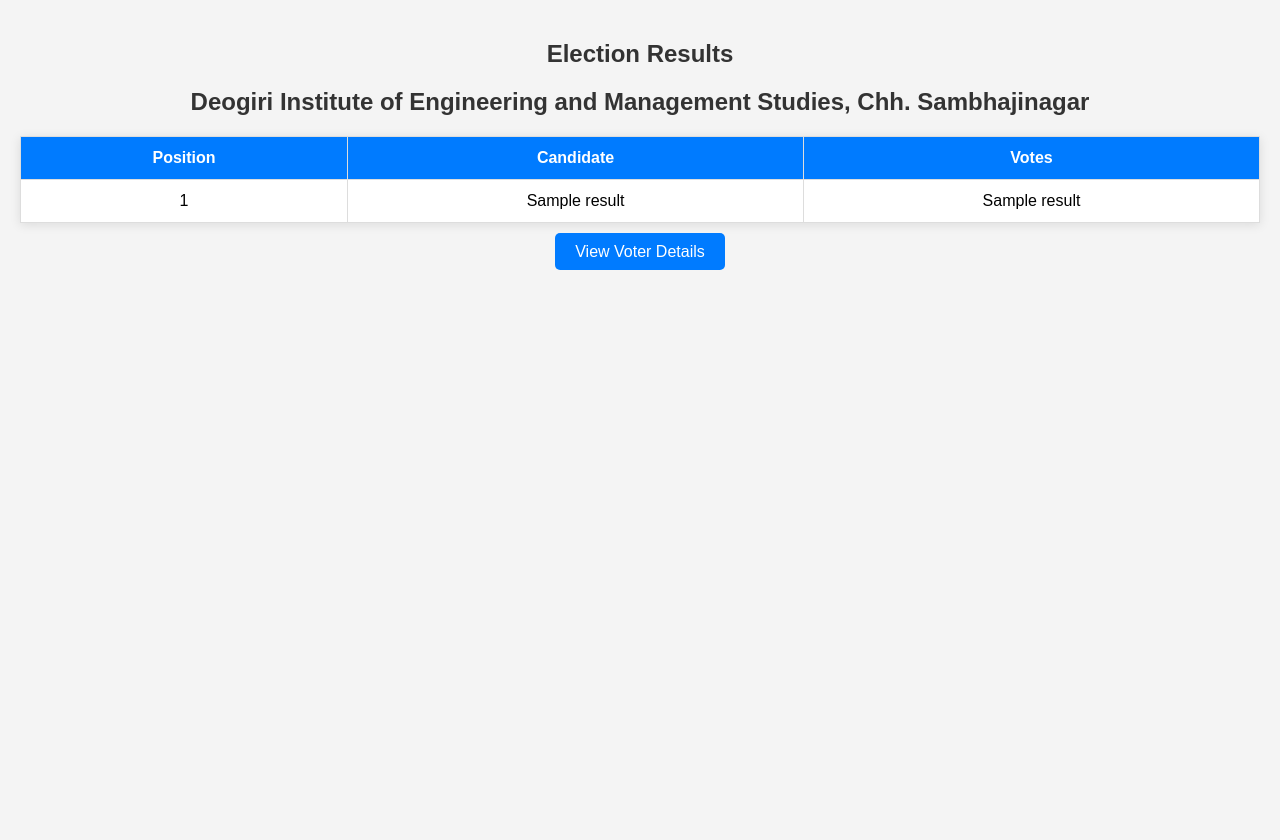
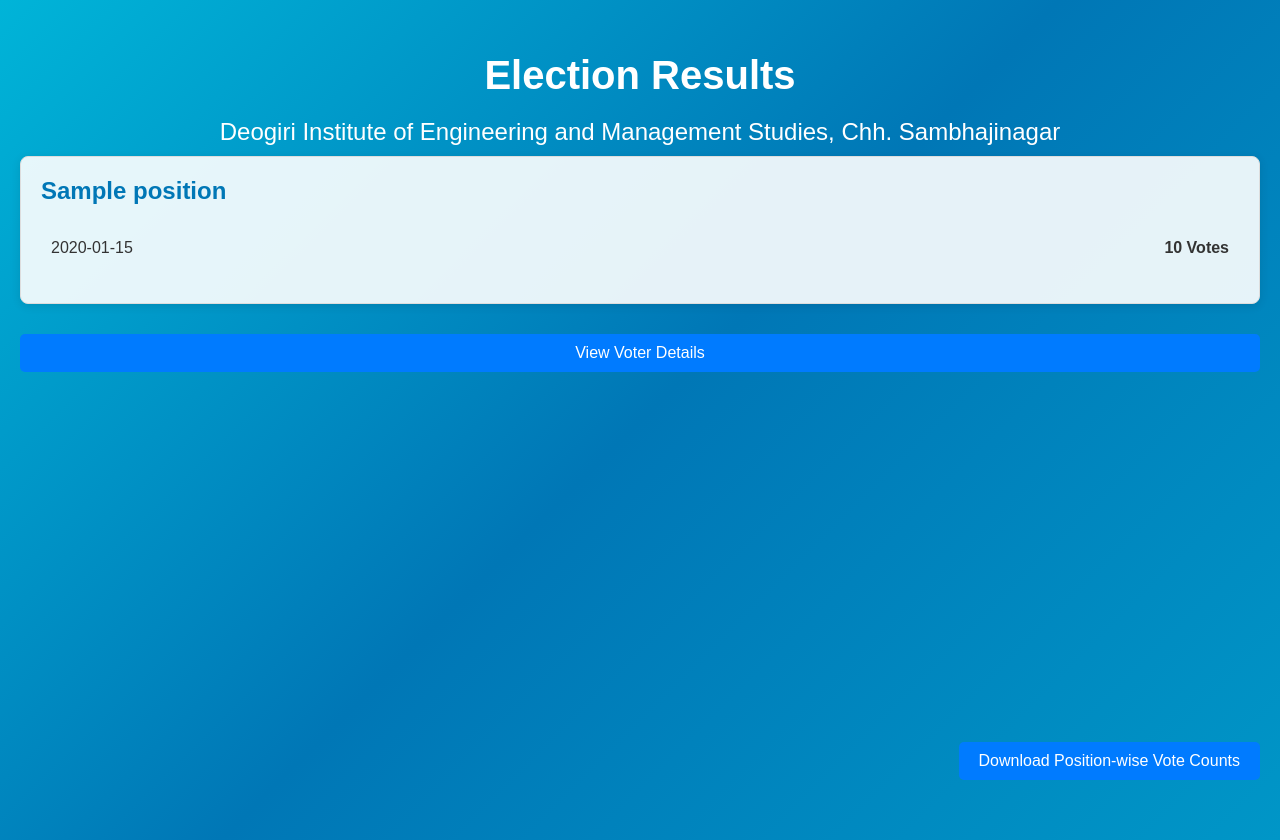
Before and after one commit to Swap-1-test/election, a Flask app: template result/templates/result.html in a window 1280 px wide. Before the commit the page ends 270 px from the top, so only its background shows below. Run offline with Flask 3, Linux system fonts and the light colour scheme; the template is opened without the code that fills it: most values are stand-ins (such as "Sample title", 1, 10 or a date in 2020); some libraries are stand-ins or nearby versions.

Commit message:
update the application code

```diff
--- a/result/app.py
+++ b/result/app.py
@@ -1,5 +1,7 @@
-from flask import Flask, render_template
+from flask import Flask, render_template, Response
 import psycopg2
+import csv
+import io
 
 app = Flask(__name__)
 
@@ -13,11 +15,18 @@ def result():
         db_cursor.execute("ROLLBACK")  # Clears any failed transaction
         db_cursor.execute("SELECT position, candidate, COUNT(*) FROM votes GROUP BY position, candidate")
         results = db_cursor.fetchall()
-        return render_template('result.html', results=results)
+
+        # Organize results by position
+        results_dict = {}
+        for position, candidate, votes in results:
+            if position not in results_dict:
+                results_dict[position] = []
+            results_dict[position].append((candidate, votes))
+
+        return render_template('result.html', results=results_dict)
     except Exception as e:
         return f"Error: {e}", 500
 
-# Route to display details of students who voted
 @app.route('/details')
 def details():
     try:
@@ -28,5 +37,45 @@ def details():
     except Exception as e:
         return f"Error: {e}", 500
 
+@app.route('/download_results')
+def download_results():
+    try:
+        db_cursor.execute("SELECT position, candidate, COUNT(*) FROM votes GROUP BY position, candidate")
+        results = db_cursor.fetchall()
+
+        # Create CSV file in memory
+        output = io.StringIO()
+        writer = csv.writer(output)
+        writer.writerow(['Position', 'Candidate', 'Votes'])  # header row
+        for row in results:
+            writer.writerow(row)
+
+        output.seek(0)
+        return Response(output.getvalue(),
+                        mimetype="text/csv",
+                        headers={"Content-Disposition": "attachment;filename=vote_counts.csv"})
+    except Exception as e:
+        return f"Error: {e}", 500
+
+@app.route('/download_voters')
+def download_voters():
+    try:
+        db_cursor.execute("SELECT DISTINCT full_name, prn FROM votes WHERE full_name IS NOT NULL AND prn IS NOT NULL")
+        voters = db_cursor.fetchall()
+
+        # Create CSV file in memory
+        output = io.StringIO()
+        writer = csv.writer(output)
+        writer.writerow(['Full Name', 'PRN'])  # header row
+        for voter in voters:
+            writer.writerow(voter)
+
+        output.seek(0)
+        return Response(output.getvalue(),
+                        mimetype="text/csv",
+                        headers={"Content-Disposition": "attachment;filename=voter_details.csv"})
+    except Exception as e:
+        return f"Error: {e}", 500
+
 if __name__ == '__main__':
     app.run(host='0.0.0.0', port=5001)
--- a/result/templates/result.html
+++ b/result/templates/result.html
@@ -7,60 +7,124 @@
     <style>
         body {
             font-family: Arial, sans-serif;
-            background-color: #f4f4f4;
+            background: linear-gradient(135deg, #00b4d8, #0077b6, #0096c7);  /* Cool gradient background */
             margin: 0;
             padding: 20px;
+            position: relative;
+            min-height: 100vh;  /* Ensure the body is tall enough for positioning the button */
+            color: #333;
         }
+
         h2 {
             text-align: center;
-            color: #333;
+            color: white;
+            font-size: 2.5em;
+            margin-bottom: 20px;
         }
-        table {
-            width: 100%;
-            margin: 20px 0;
-            border-collapse: collapse;
+
+        .college-name h2 {
+            font-size: 1.5em;
+            color: white;
+            margin: 10px 0;
+            font-weight: normal;
+        }
+
+        .position-box {
+            background-color: rgba(255, 255, 255, 0.9);  /* Semi-transparent white */
+            border: 1px solid #ddd;
+            padding: 20px;
+            margin-bottom: 30px;
             box-shadow: 0 2px 10px rgba(0, 0, 0, 0.1);
+            border-radius: 8px;
         }
-        th, td {
-            padding: 12px;
-            text-align: center;
-            border: 1px solid #ddd;
-            background-color: #fff;
+
+        .position-box h3 {
+            margin-top: 0;
+            color: #0077b6;
+            font-size: 1.5em;
         }
-        th {
+
+        .candidate-list {
+            list-style-type: none;
+            padding: 0;
+        }
+
+        .candidate-item {
+            display: flex;
+            justify-content: space-between;
+            padding: 10px;
+            border-bottom: 1px solid #ddd;
+        }
+
+        .candidate-item:last-child {
+            border-bottom: none;
+        }
+
+        .votes {
+            font-weight: bold;
+        }
+
+        .winner {
+            color: green;
+        }
+
+        .view-details-button {
+            display: block;
+            margin: 30px auto;
+            padding: 10px 20px;
             background-color: #007bff;
             color: white;
+            text-decoration: none;
+            border-radius: 5px;
+            text-align: center;
         }
-        tr:hover {
-            background-color: #f1f1f1;
+
+        /* Style for the download button */
+        .download-btn {
+            position: fixed;
+            bottom: 20px;
+            right: 20px;
+            padding: 10px 20px;
+            background-color: #007bff;
+            color: white;
+            border: none;
+            cursor: pointer;
+            font-size: 16px;
+            text-align: center;
+            text-decoration: none;
+            border-radius: 5px;
         }
-        .winner {
-            font-weight: bold;
-            color: green;
-            text-align: center;
-            margin: 20px 0;
+
+        .download-btn:hover {
+            background-color: #0056b3;
         }
     </style>
 </head>
 <body>
     <h2>Election Results</h2>
-    <div class="college-name"><h2>Deogiri Institute of Engineering and Management Studies, Chh. Sambhajinagar</h2></div>
-    <table>
-        <tr>
-            <th>Position</th>
-            <th>Candidate</th>
-            <th>Votes</th>
-        </tr>
-        {% for result in results %}
-            <tr>
-                <td>{{ result[0] }}</td>
-                <td>{{ result[1] }}</td>
-                <td>{{ result[2] }}</td>
-            </tr>
-        {% endfor %}
-    </table>
-    <div style="text-align: center; margin-top: 20px;">
-        <a href="/details" style="padding: 10px 20px; background-color: #007bff; color: white; text-decoration: none; border-radius: 5px;">View Voter Details</a>
+    <div class="college-name">
+        <h2>Deogiri Institute of Engineering and Management Studies, Chh. Sambhajinagar</h2>
     </div>
+
+    <!-- Loop through each position -->
+    {% for position, candidates in results.items() %}
+        <div class="position-box">
+            <h3>{{ position }}</h3>
+            <ul class="candidate-list">
+                {% for candidate, votes in candidates %}
+                    <li class="candidate-item">
+                        <span>{{ candidate }}</span>
+                        <span class="votes">{{ votes }} Votes</span>
+                    </li>
+                {% endfor %}
+            </ul>
+        </div>
+    {% endfor %}
+
+    <a href="/details" class="view-details-button">View Voter Details</a>
+
+    <!-- Download Button at the bottom-right -->
+    <a href="{{ url_for('download_results') }}" class="download-btn">Download Position-wise Vote Counts</a>
+
 </body>
 </html>
```
Also changed, not shown: result/templates/details.html (+28 -2 lines), vote/templates/auth.html (+12 -3 lines), vote/templates/thank_you.html (+43 -6 lines).
